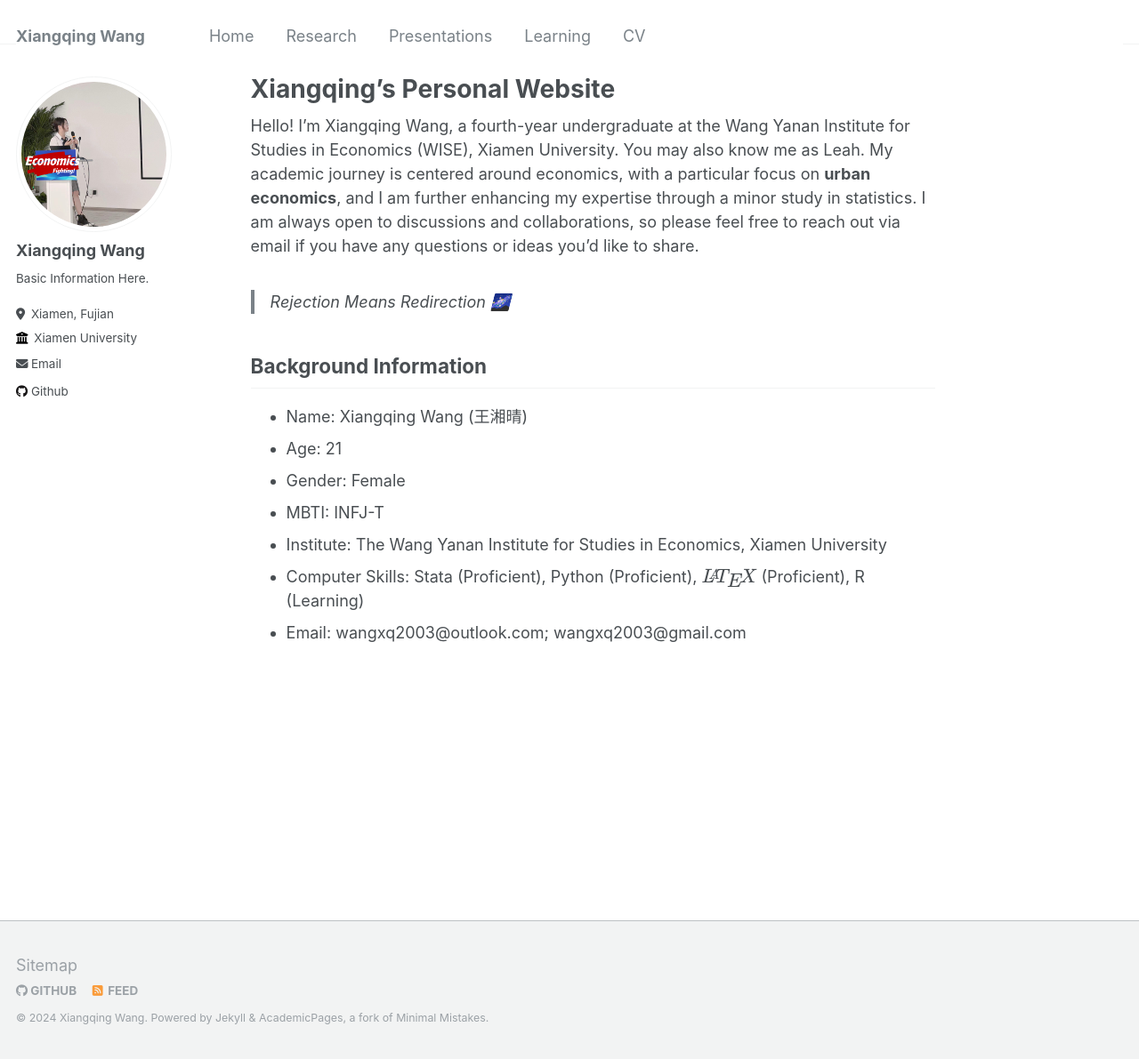
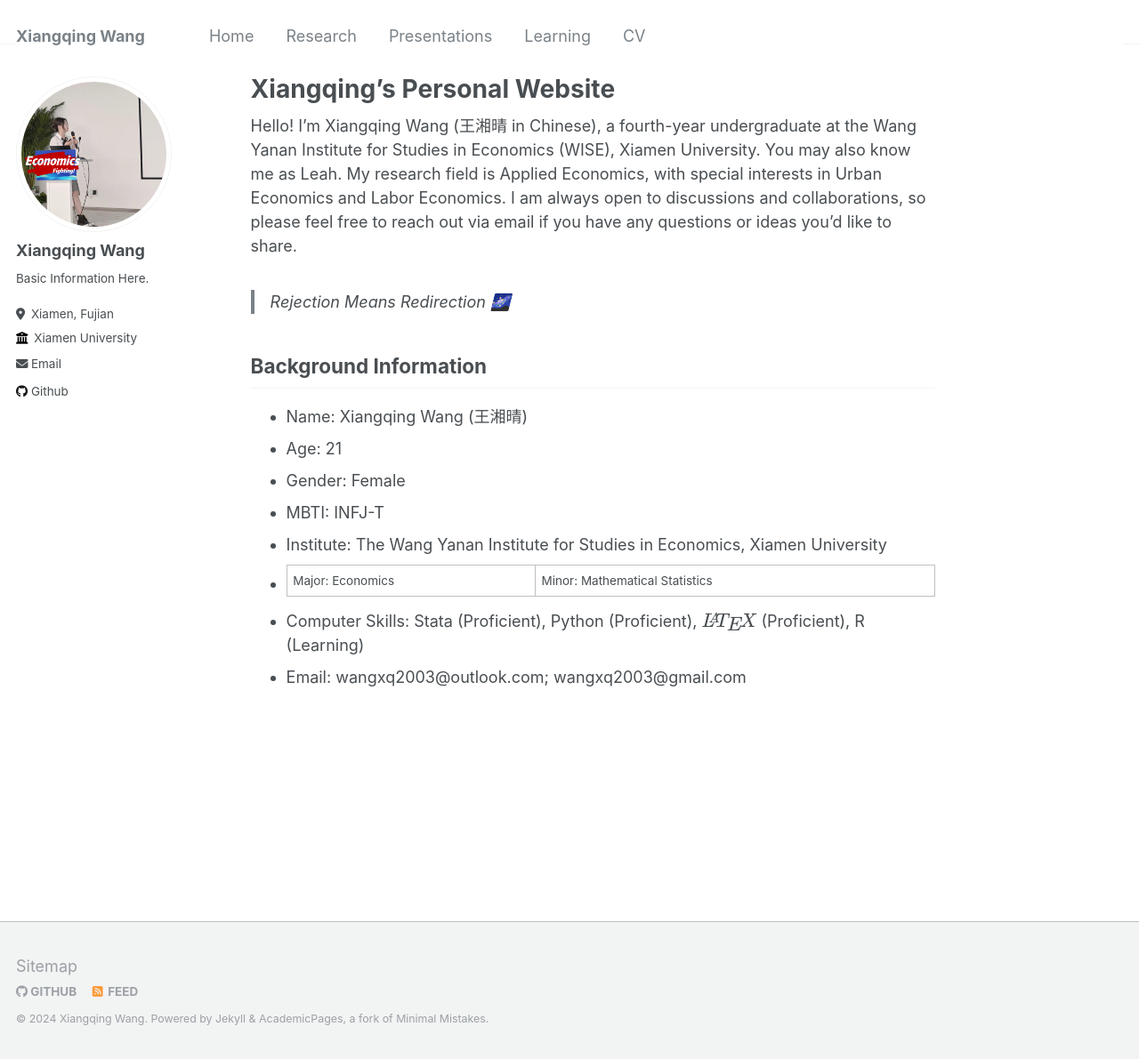
Before and after one commit to leahxqing/leahxqing.github.io, a Jekyll site: the page built from _pages/about.md, in a window 1280 px wide and 1191 px high. Shown: the whole window at 89% size. Built offline with Jekyll 4.4.1, drawn with Linux system fonts in a browser that asks for light colours.

Commit message:
Update about.md

```diff
--- a/_pages/about.md
+++ b/_pages/about.md
@@ -7,7 +7,7 @@ redirect_from:
   - /about.html
 ---
 
-Hello! I'm Xiangqing Wang, a fourth-year undergraduate at the Wang Yanan Institute for Studies in Economics (WISE), Xiamen University. You may also know me as Leah. My academic journey is centered around economics, with a particular focus on **urban economics**, and I am further enhancing my expertise through a minor study in statistics. I am always open to discussions and collaborations, so please feel free to reach out via email if you have any questions or ideas you'd like to share.
+Hello! I'm Xiangqing Wang (王湘晴 in Chinese), a fourth-year undergraduate at the Wang Yanan Institute for Studies in Economics (WISE), Xiamen University. You may also know me as Leah. My research field is Applied Economics, with special interests in Urban Economics and Labor Economics. I am always open to discussions and collaborations, so please feel free to reach out via email if you have any questions or ideas you'd like to share.
 
 > Rejection Means Redirection 🌌
 
@@ -17,5 +17,6 @@ Hello! I'm Xiangqing Wang, a fourth-year undergraduate at the Wang Yanan Institu
 - Gender: Female
 - MBTI: INFJ-T
 - Institute: The Wang Yanan Institute for Studies in Economics, Xiamen University
+- Major: Economics  |  Minor: Mathematical Statistics
 - Computer Skills: Stata (Proficient), Python (Proficient), $$\LaTeX$$ (Proficient), R (Learning)
 - Email: wangxq2003@outlook.com; wangxq2003@gmail.com
```
